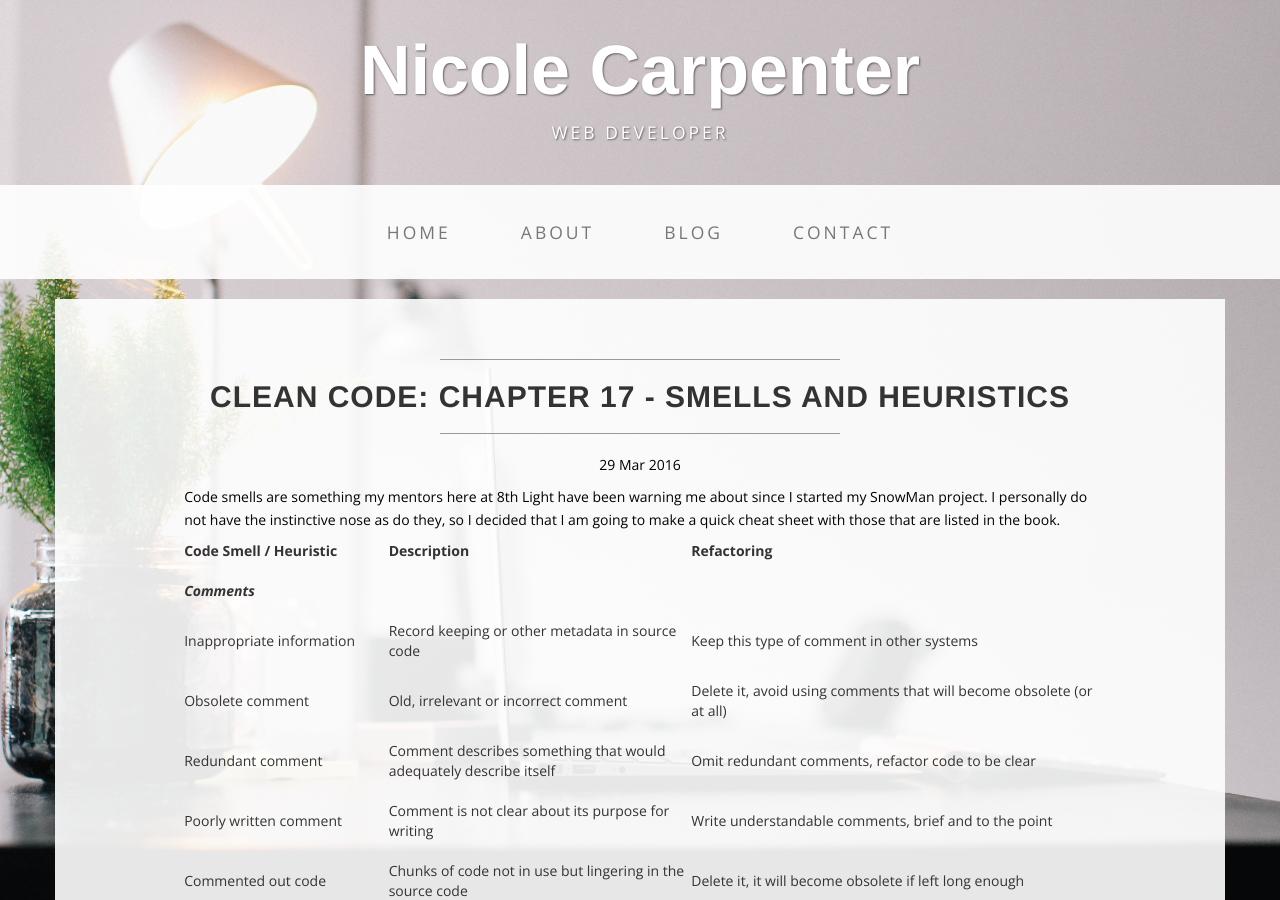
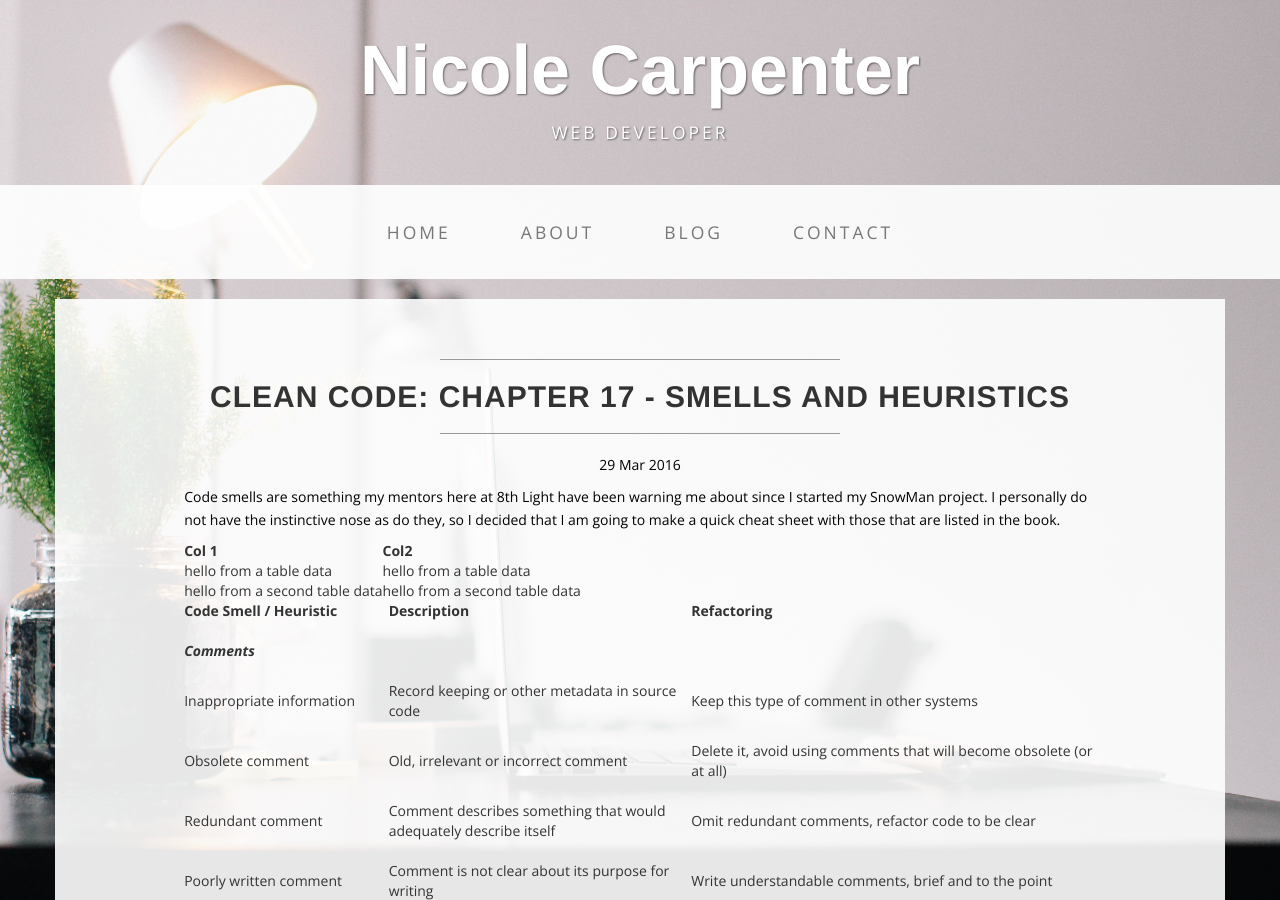
Before and after one commit to voilawalla/voilawalla.github.io, a Jekyll site: the page built from _posts/2016-03-29-clean-code-chapter-17-smells-and-heuristics.md, in a window 1280 px wide and 900 px high. Built offline with Jekyll 4.4.1, drawn with Linux system fonts in a browser that asks for light colours; nearby versions of some CDN libraries; some web fonts are replaced; library files that are not in the unit come from our copies.

Commit message:
add sample table

```diff
--- a/_posts/2016-03-29-clean-code-chapter-17-smells-and-heuristics.md
+++ b/_posts/2016-03-29-clean-code-chapter-17-smells-and-heuristics.md
@@ -5,6 +5,24 @@ date: 2016-03-29
 ---
 
 Code smells are something my mentors here at 8th Light have been warning me about since I started my SnowMan project. I personally do not have the instinctive nose as do they, so I decided that I am going to make a quick cheat sheet with those that are listed in the book.
+
+<table>
+<th>
+Col 1
+</th>
+<th>
+Col2
+</th>
+<tr>
+<td>hello from a table data</td>
+<td>hello from a table data</td>
+</tr>
+<tr>
+<td>hello from a second table data</td>
+<td>hello from a second table data</td>
+</tr>
+</table>
+
 
 Code Smell / Heuristic | Description | Refactoring
 --- | --- | ---
```
